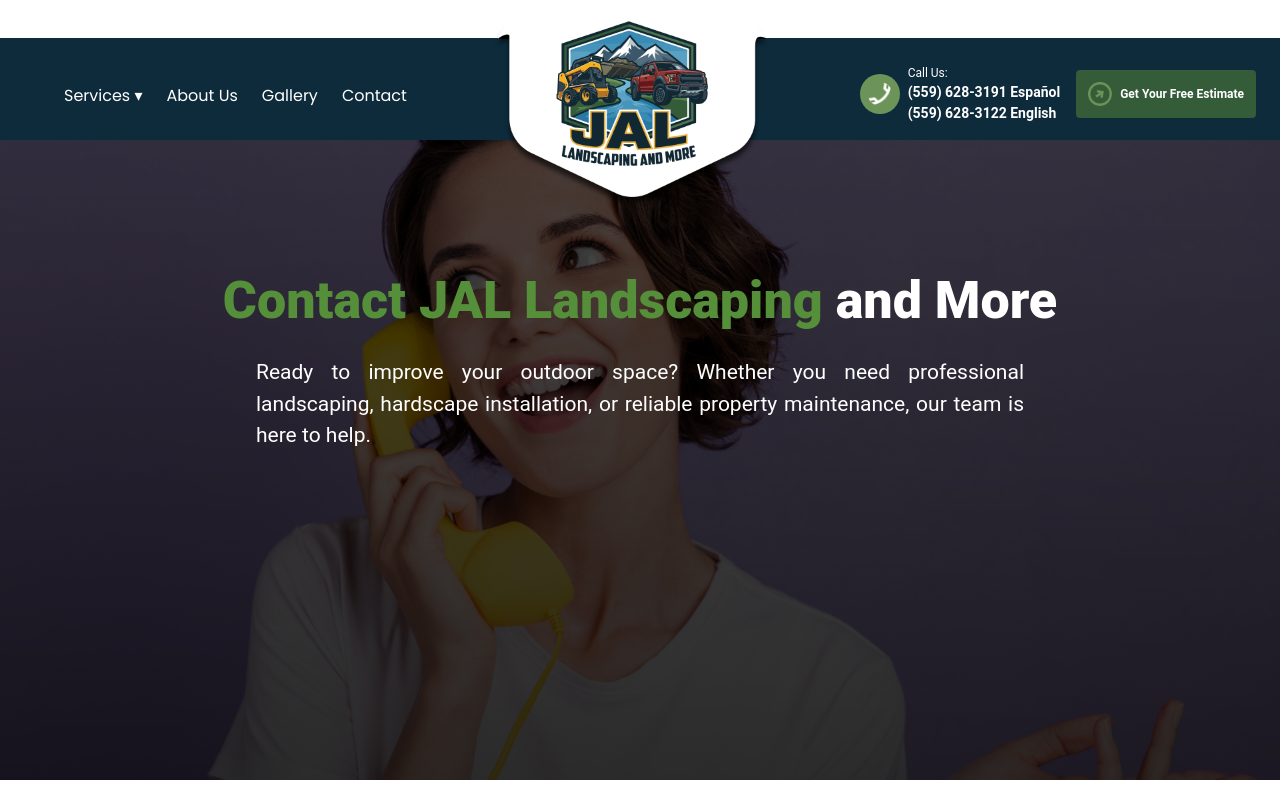
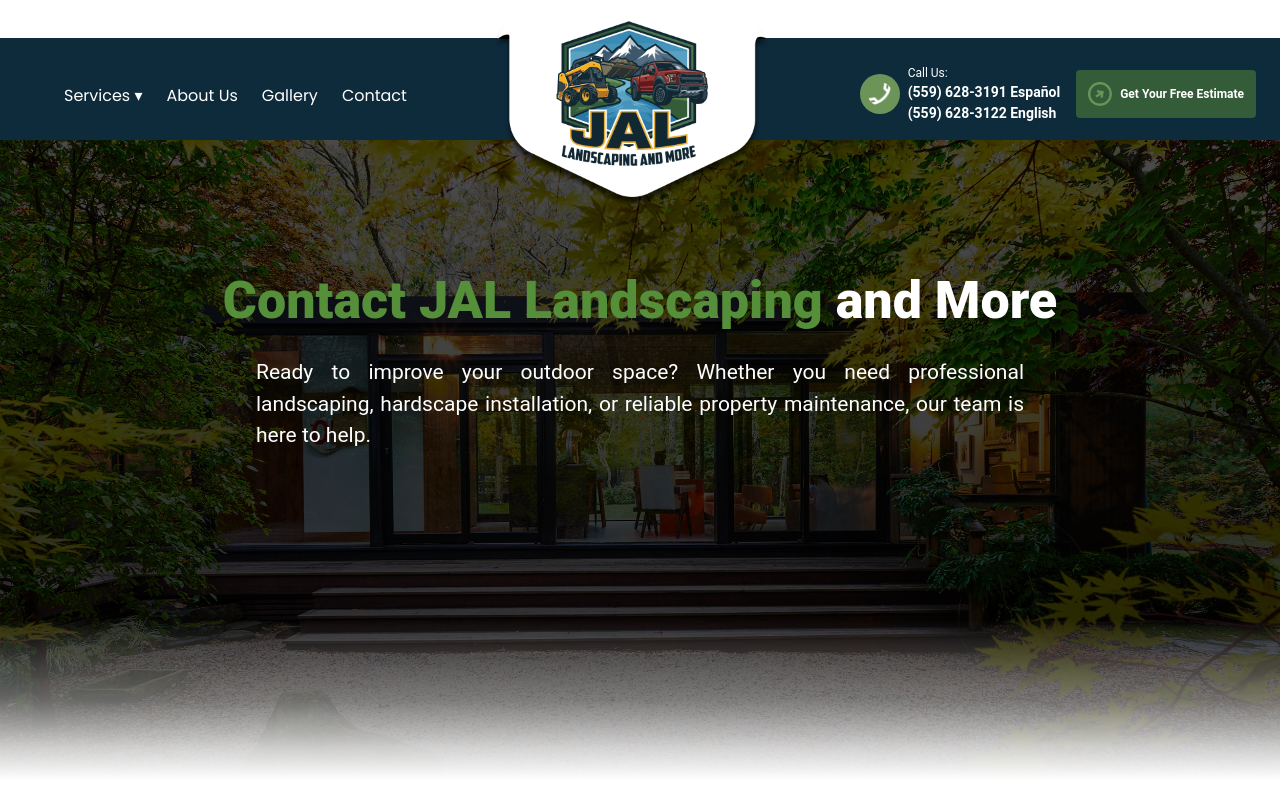
Before and after one commit to AliyanAkmal/Jal_Landscaping, a React (Vite) app: page /contact in a window 1280 px wide. Shown: the top 800 px of the page. Built offline with nearby package versions, Linux system fonts and the light colour scheme; a web font is replaced by a local one.

Commit message:
checked all

```diff
--- a/src/pages/contact/index.jsx
+++ b/src/pages/contact/index.jsx
@@ -1,5 +1,5 @@
 import React from "react";
-import contactBg from "../../assets/contactpage.webp";
+import contactBg from "../../assets/housei.avif";
 const Contact = () => {
   return (
     <main className="w-full">
@@ -16,6 +16,15 @@
 
         {/* Optional Gradient on Top for Depth */}
         <div className="absolute inset-0 bg-gradient-to-t from-black/40 to-transparent z-20"></div>
+
+        {/* Enhanced Bottom Fade to White */}
+        <div
+          className="absolute bottom-0 left-0 w-full h-40 z-20"
+          style={{
+            background:
+              "linear-gradient(to top, rgba(255,255,255,1) 0%, rgba(255,255,255,0.8) 20%, rgba(255,255,255,0.4) 50%, rgba(255,255,255,0) 100%)",
+          }}
+        ></div>
 
         {/* Content */}
         <div className="relative z-30 max-w-4xl mx-auto pt-32">
--- a/src/pages/services/index.jsx
+++ b/src/pages/services/index.jsx
@@ -43,7 +43,7 @@
         </div> */}
       </div>
       {/* absolute left-0 right-0 -bottom-16  */}
-      <div className="absolute right-0  -bottom-20 xs:-bottom-0 sm:-bottom-40 md:-bottom-40 l:-bottom-40 z-50 flex justify-end w-full pl-4 sm:px-0">
+      <div className="absolute right-0  -bottom-96 xs:-bottom-60 sm:-bottom-96 md:-bottom-96 l:-bottom-96 z-50 flex justify-end w-full pl-4 sm:px-0">
         <EstimateForm />
       </div>
       <div className="py-24">
```
Also changed, not shown: src/assets/housei.avif (added).
